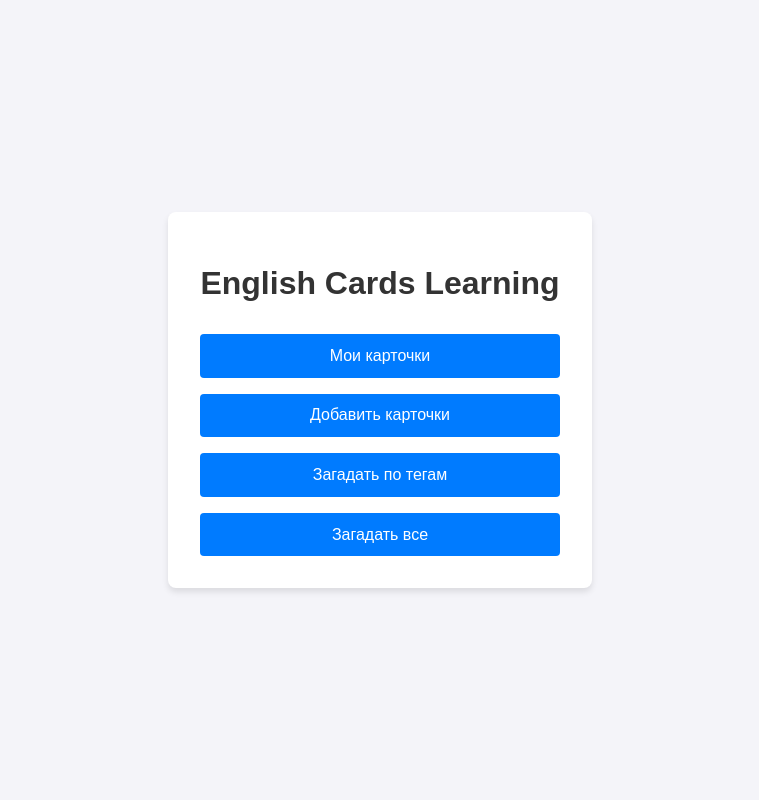
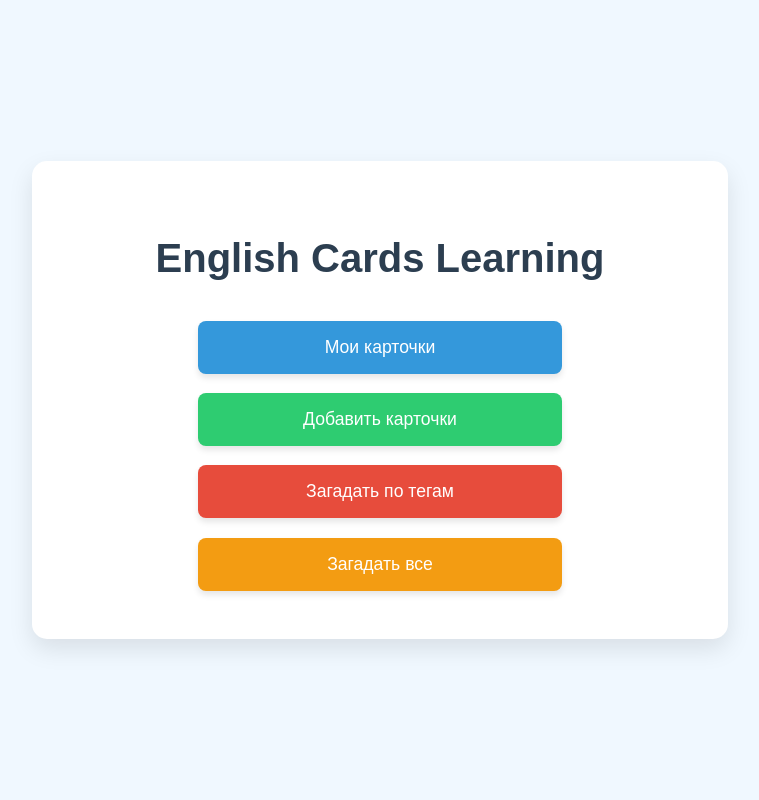
Before and after one commit to Tameratlant/Python_anki, a Flask app: page / in a window 1280 px wide. Shown: the whole page, without its empty margins (260-1019 px from the left). Run offline with Flask 3, Linux system fonts and the light colour scheme.

Commit message:
Fix main paig and add page

```diff
--- a/app.py
+++ b/app.py
@@ -1,10 +1,61 @@
-from flask import Flask, render_template
+from flask import Flask, render_template, request, redirect, url_for
+from flask_sqlalchemy import SQLAlchemy
+from flask_wtf import FlaskForm
+from wtforms import StringField, SelectField, SubmitField
+from wtforms.validators import DataRequired
+from datetime import datetime
 
 app = Flask(__name__)
+app.config['SQLALCHEMY_DATABASE_URI'] = 'sqlite:///cards.db'
+app.config['SECRET_KEY'] = 'your-secret-key-here'  # Измените на реальный секретный ключ
+
+db = SQLAlchemy(app)
+
+# Модель карточки
+class Card(db.Model):
+    id = db.Column(db.Integer, primary_key=True)
+    front_text = db.Column(db.String(100), nullable=False)
+    back_text = db.Column(db.String(100), nullable=False)
+    tag = db.Column(db.String(50), nullable=False)
+    color = db.Column(db.String(20), nullable=False)
+    correct_answers = db.Column(db.Integer, default=0)
+    wrong_answers = db.Column(db.Integer, default=0)
+    created_at = db.Column(db.DateTime, default=datetime.utcnow)
+    last_reviewed = db.Column(db.DateTime)
+
+# Форма для добавления карточки
+class AddCardForm(FlaskForm):
+    front_text = StringField('Загаданное слово', validators=[DataRequired()])
+    back_text = StringField('Ответ', validators=[DataRequired()])
+    tag = StringField('Тег', validators=[DataRequired()])
+    color = SelectField('Цвет карточки', choices=[
+        ('red', 'Красный'),
+        ('blue', 'Синий'),
+        ('green', 'Зелёный'),
+        ('yellow', 'Жёлтый')
+    ], validators=[DataRequired()])
+    submit = SubmitField('Добавить карточку')
 
 @app.route('/')
 def index():
     return render_template('index.html')
 
+@app.route('/add_cards', methods=['GET', 'POST'])
+def add_cards():
+    form = AddCardForm()
+    if form.validate_on_submit():
+        new_card = Card(
+            front_text=form.front_text.data,
+            back_text=form.back_text.data,
+            tag=form.tag.data,
+            color=form.color.data
+        )
+        db.session.add(new_card)
+        db.session.commit()
+        return redirect(url_for('index'))
+    return render_template('add_card.html', form=form)
+
 if __name__ == '__main__':
+    with app.app_context():
+        db.create_all()  # Создаём таблицы в БД
     app.run(debug=True)
--- a/static/style.css
+++ b/static/style.css
@@ -1,45 +1,65 @@
 body {
-    font-family: Arial, sans-serif;
-    background-color: #f4f4f9;
+    font-family: 'Arial', sans-serif;
+    background-color: #f0f8ff;
     margin: 0;
     padding: 0;
     display: flex;
     justify-content: center;
     align-items: center;
-    height: 100vh;
+    min-height: 100vh;
+    color: #333;
 }
 
 .container {
     text-align: center;
     background: white;
-    padding: 2rem;
-    border-radius: 8px;
-    box-shadow: 0 4px 6px rgba(0, 0, 0, 0.1);
+    padding: 3rem;
+    border-radius: 15px;
+    box-shadow: 0 10px 25px rgba(0, 0, 0, 0.1);
+    width: 90%;
+    max-width: 600px;
 }
 
 h1 {
-    color: #333;
-    margin-bottom: 2rem;
+    color: #2c3e50;
+    margin-bottom: 2.5rem;
+    font-size: 2.5rem;
 }
 
 .buttons-container {
     display: flex;
     flex-direction: column;
-    gap: 1rem;
+    gap: 1.2rem;
+    align-items: center;
 }
 
 .btn {
     display: inline-block;
-    padding: 0.8rem 1.5rem;
-    font-size: 1rem;
+    padding: 1rem 2rem;
+    font-size: 1.1rem;
     color: white;
-    background-color: #007BFF;
+    background-color: #3498db;
     border: none;
-    border-radius: 4px;
+    border-radius: 8px;
     text-decoration: none;
-    transition: background-color 0.3s;
+    transition: all 0.3s ease;
+    width: 80%;
+    max-width: 300px;
+    box-shadow: 0 4px 6px rgba(0, 0, 0, 0.1);
 }
 
 .btn:hover {
-    background-color: #0056b3;
+    background-color: #2980b9;
+    transform: translateY(-3px);
+    box-shadow: 0 6px 8px rgba(0, 0, 0, 0.15);
 }
+
+.btn:nth-child(1) { background-color: #3498db; } /* Синий */
+.btn:nth-child(2) { background-color: #2ecc71; } /* Зелёный */
+.btn:nth-child(3) { background-color: #e74c3c; } /* Красный */
+.btn:nth-child(4) { background-color: #f39c12; } /* Оранжевый */
+
+.btn:nth-child(1):hover { background-color: #2980b9; }
+.btn:nth-child(2):hover { background-color: #27ae60; }
+.btn:nth-child(3):hover { background-color: #c0392b; }
+.btn:nth-child(4):hover { background-color: #d35400; }
--- a/templates/base.html
+++ b/templates/base.html
@@ -1,9 +1,9 @@
 <!DOCTYPE html>
-<html lang="en">
+<html lang="ru">
 <head>
     <meta charset="UTF-8">
     <meta name="viewport" content="width=device-width, initial-scale=1.0">
-    <title>English Cards</title>
+    <title>English Cards Learning</title>
     <link rel="stylesheet" href="{{ url_for('static', filename='style.css') }}">
 </head>
 <body>
```
Also changed, not shown: templates/add_card.html (+40 -0 lines).
